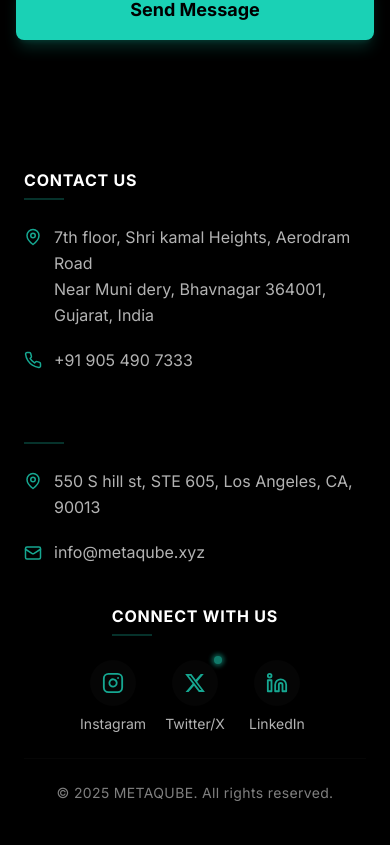
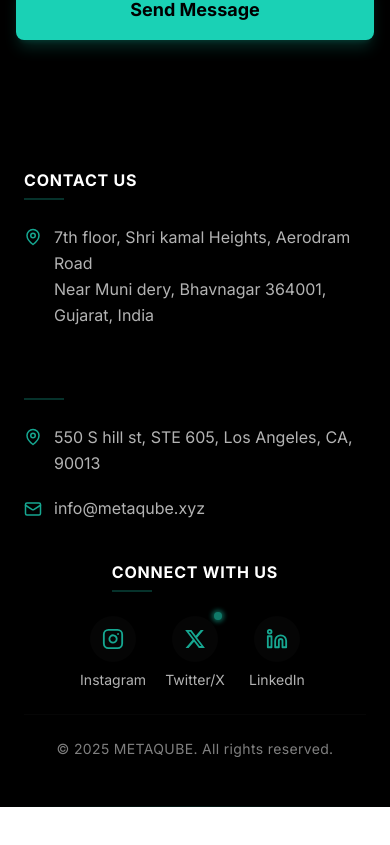
Before and after one commit to VanshMehta1234/MetaQube, a React (Vite) app: page /contact in a window 390 px wide. Shown: the part 882-1727 px from the top of the page. After the commit the page ends 1689 px from the top, so only its background shows below. Built offline with nearby package versions, Linux system fonts and the light colour scheme.

Commit message:
fix: removed phone number

```diff
--- a/src/components/sections/Footer.tsx
+++ b/src/components/sections/Footer.tsx
@@ -62,12 +62,12 @@ const Footer: React.FC = () => {
                 </div>
               </div>
 
-              <div className="flex items-center space-x-3 group">
+              {/* <div className="flex items-center space-x-3 group">
                 <Phone className={`${metaMirrorMode ? 'text-metaEmerald-600' : 'text-metaEmerald-700'} flex-shrink-0 group-hover:text-metaEmerald-500 transition-colors`} size={18} />
                 <a href="tel:+919054907333" className="text-quantumGrey-300 hover:text-metaEmerald-600 transition-colors text-base">
                   +91 905 490 7333
                 </a>
-              </div>
+              </div> */}
             </div>
           </div>
 
```
